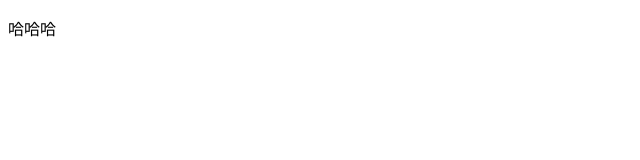
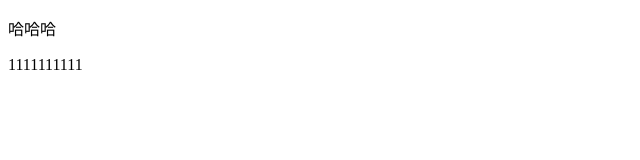
Before and after one commit to lz412861890/myxiangmu, a plain HTML site: page index.html in a window 1280 px wide. Shown: the full height of the page, 0-640 px from the left. Drawn offline with Linux system fonts and the light colour scheme.

Commit message:
Update index.html
给你改了些

```diff
--- a/index.html
+++ b/index.html
@@ -7,5 +7,6 @@
 </head>
 <body>
 <p>哈哈哈</p>
+    <p>1111111111</p>
 </body>
 </html>
```
